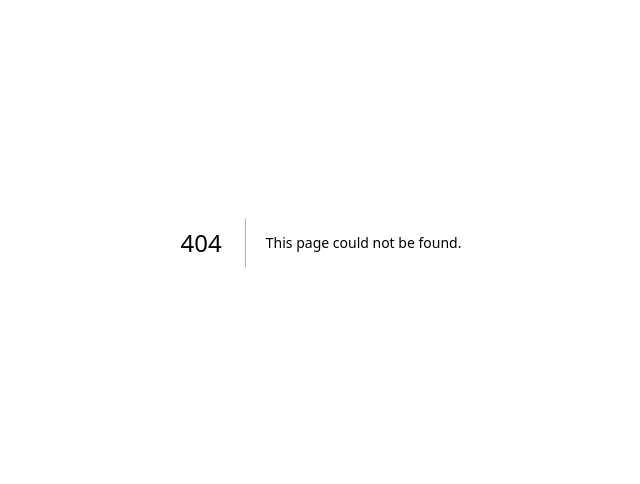
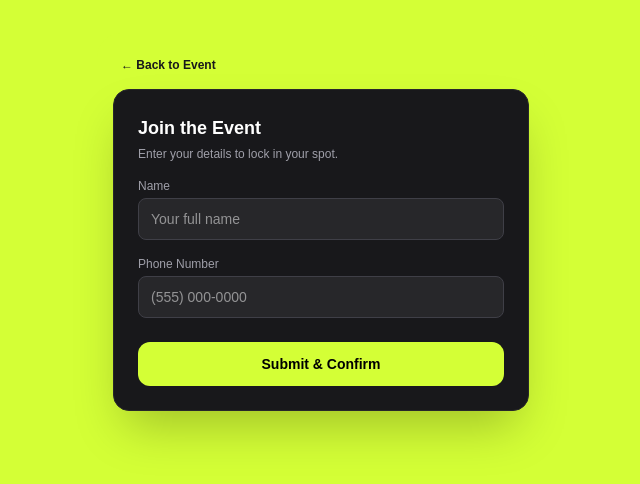
Before and after one commit to solowmodel/blanklanding, a Next.js app: page /signup in a window 1280 px wide. Before the commit this address had no page. Shown: the part 158-642 px from the top of the page, without its empty margins (319-959 px from the left). Built offline with nearby package versions, Linux system fonts and the light colour scheme.

Commit message:
form added

```diff
--- a/app/page.tsx
+++ b/app/page.tsx
@@ -1,12 +1,13 @@
 import Image from "next/image";
+import Link from "next/link";
 
 export default function Home() {
   return (
-    <main className="h-[100dvh] w-full bg-[#d4ff36] text-zinc-950 flex flex-col items-center justify-center p-2 sm:p-4 overflow-hidden">
-      <div className="w-full max-w-md h-full max-h-[720px] flex flex-col items-center justify-between pt-0 px-4 pb-4 sm:px-5 sm:pb-5 bg-[#d4ff36] rounded-3xl">
+    <main className="min-h-screen w-full bg-[#d4ff36] text-zinc-950 flex flex-col items-center justify-center p-4">
+      <div className="w-full max-w-md flex flex-col items-center justify-between py-6 px-4 bg-[#d4ff36] rounded-3xl">
 
-        {/* Top Section: Logo & Subtitle - pulled up higher */}
-        <div className="w-full flex flex-col items-center -mt-2 sm:-mt-12">
+        {/* Top Section: Logo */}
+        <div className="w-full flex flex-col items-center mb-6">
           <div className="w-full flex justify-center">
             <Image
               src="/fs.png"
@@ -19,8 +20,8 @@ export default function Home() {
           </div>
         </div>
 
-        {/* Event Details - Aligned to the Left */}
-        <div className="w-full flex flex-col items-start text-left gap-1.5 sm:gap-2 text-xs sm:text-sm font-bold text-zinc-950 px-2 my-1">
+        {/* Event Details */}
+        <div className="w-full flex flex-col items-start text-left gap-2 text-sm font-bold text-zinc-950 px-2 mb-8">
           <p>
             <span className="font-normal text-zinc-800">WHEN:</span> OCT 18 | 2:30pm - 5pm
           </p>
@@ -33,17 +34,17 @@ export default function Home() {
         </div>
 
         {/* Call to Action Section */}
-        <div className="w-full flex flex-col items-center px-2 my-1">
-          <button className="w-full bg-black text-white py-3 px-6 rounded-xl font-bold text-sm sm:text-base tracking-wide hover:bg-zinc-800 transition-colors shadow-md">
+        <div className="w-full flex flex-col items-center px-2 mb-4">
+          <Link
+            href="/signup"
+            className="w-full text-center bg-black text-white py-4 px-6 rounded-xl font-bold text-base tracking-wide active:scale-95 transition-transform shadow-lg cursor-pointer touch-manipulation"
+          >
             I&apos;M IN! SIGN UP NOW
-          </button>
-          <p className="text-[10px] sm:text-[11px] text-zinc-800 mt-1 italic">
+          </Link>
+          <p className="text-xs text-zinc-800 mt-2 italic">
             *Name and phone required on next step*
           </p>
         </div>
-
-        {/* Footer */}
-
 
       </div>
     </main>
--- /dev/null
+++ b/app/signup/page.tsx
@@ -0,0 +1,97 @@
+'use client';
+
+import Link from "next/link";
+import { useState } from "react";
+
+export default function SignupPage() {
+  const [submitted, setSubmitted] = useState(false);
+  const [formData, setFormData] = useState({ name: '', phone: '' });
+
+  const handleSubmit = async (e: React.FormEvent) => {
+    e.preventDefault();
+
+    try {
+      const res = await fetch('/signup', {
+        method: 'POST',
+        headers: { 'Content-Type': 'application/x-www-form-urlencoded' },
+        body: new URLSearchParams({
+          'form-name': 'contact',
+          name: formData.name,
+          phone: formData.phone,
+        }).toString(),
+      });
+
+      if (res.ok) {
+        setSubmitted(true);
+      } else {
+        alert('Form submission failed. Please try again.');
+      }
+    } catch (err) {
+      console.error(err);
+      alert('An error occurred. Please try again.');
+    }
+  };
+
+  return (
+    <main className="min-h-screen w-full bg-[#d4ff36] text-zinc-950 flex flex-col items-center justify-center p-4">
+      <div className="w-full max-w-md flex flex-col items-center justify-between py-6 px-4 bg-[#d4ff36] rounded-3xl relative">
+
+        {/* Back Link */}
+        <div className="w-full flex justify-start mb-4 px-2">
+          <Link href="/" className="text-xs font-bold text-zinc-900 hover:underline">
+            ← Back to Event
+          </Link>
+        </div>
+
+        {/* Form Card */}
+        <div className="w-full bg-zinc-900 border border-zinc-800 rounded-2xl p-6 shadow-2xl text-white mb-4">
+          <h2 className="text-lg font-bold mb-1">Join the Event</h2>
+          <p className="text-xs text-zinc-400 mb-4">Enter your details to lock in your spot.</p>
+
+          {submitted ? (
+            <div className="py-8 text-center text-[#d4ff36] font-semibold text-sm">
+              You&apos;re all set! See you there.
+            </div>
+          ) : (
+            <form onSubmit={handleSubmit} className="space-y-4" name="contact" data-netlify="true">
+              {/* Hidden input for Netlify form detection on AJAX submissions */}
+              <input type="hidden" name="form-name" value="contact" />
+
+              <div>
+                <label className="block text-xs text-zinc-400 mb-1">Name</label>
+                <input
+                  type="text"
+                  name="name"
+                  required
+                  value={formData.name}
+                  onChange={(e) => setFormData({ ...formData, name: e.target.value })}
+                  className="w-full bg-zinc-800 border border-zinc-700 rounded-lg px-3 py-2.5 text-sm text-white focus:outline-none focus:border-[#d4ff36]"
+                  placeholder="Your full name"
+                />
+              </div>
+              <div>
+                <label className="block text-xs text-zinc-400 mb-1">Phone Number</label>
+                <input
+                  type="tel"
+                  name="phone"
+                  required
+                  value={formData.phone}
+                  onChange={(e) => setFormData({ ...formData, phone: e.target.value })}
+                  className="w-full bg-zinc-800 border border-zinc-700 rounded-lg px-3 py-2.5 text-sm text-white focus:outline-none focus:border-[#d4ff36]"
+                  placeholder="(555) 000-0000"
+                />
+              </div>
+              <button
+                type="submit"
+                className="w-full py-3 bg-[#d4ff36] text-black font-bold text-sm rounded-xl hover:bg-[#c2ef22] transition-colors mt-2 cursor-pointer touch-manipulation"
+              >
+                Submit & Confirm
+              </button>
+            </form>
+          )}
+        </div>
+
+      </div>
+    </main>
+  );
+}
```
